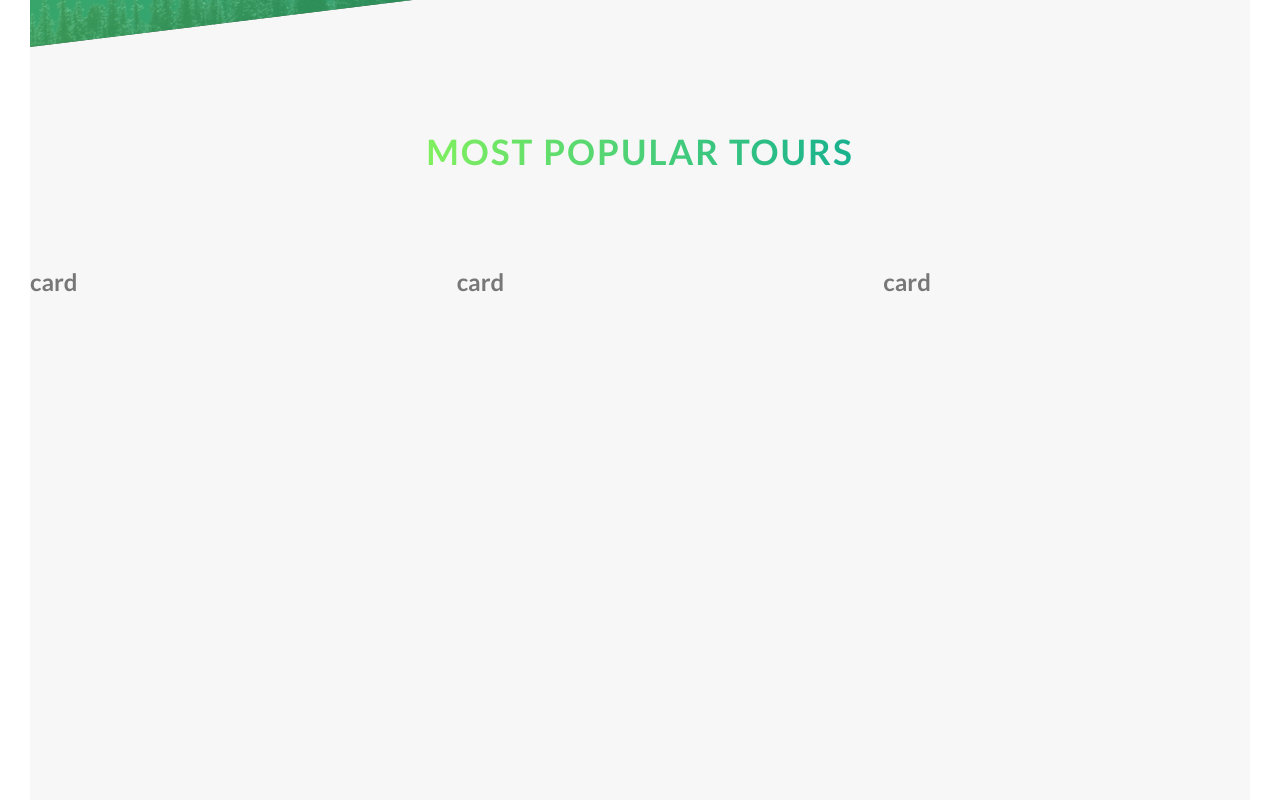
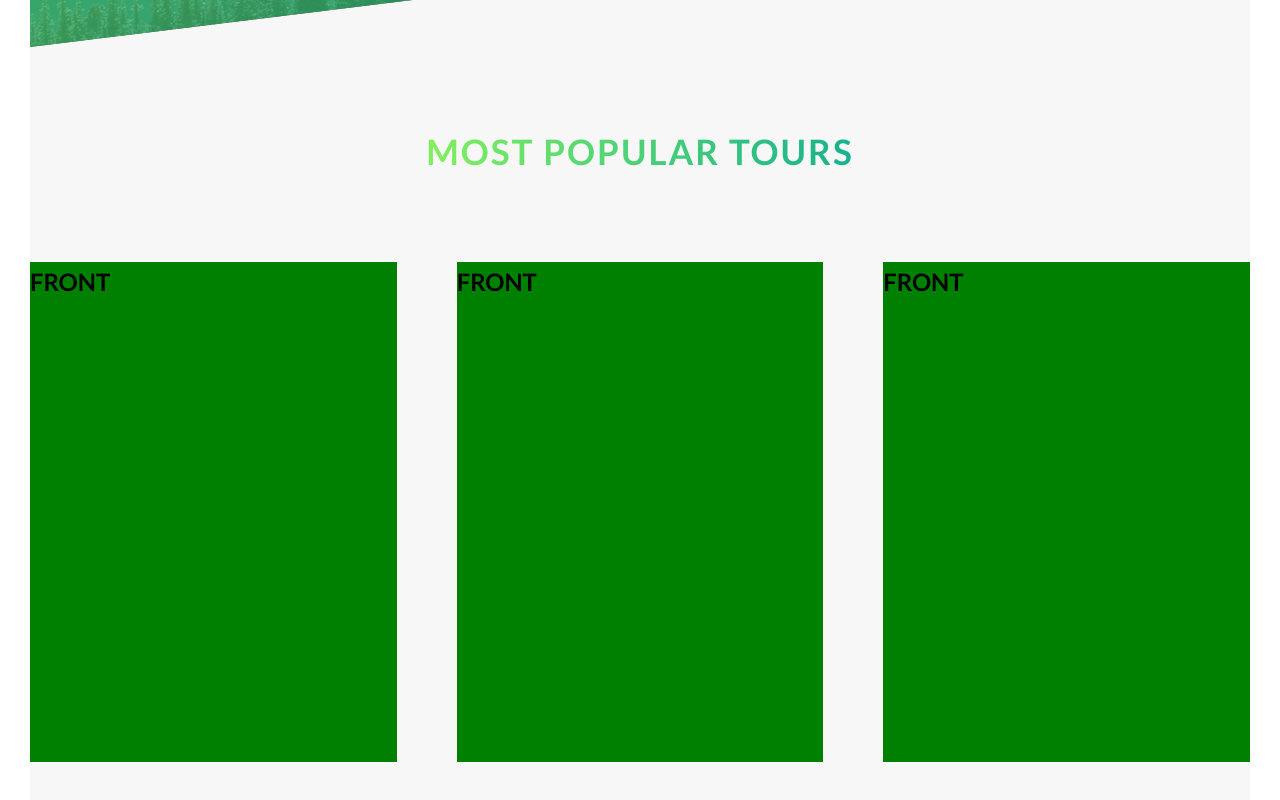
Before and after one commit to dario-piotrowicz/VueJS3-CSS_demo_Natours_website_miniproject, a Vue app: page / in a window 1280 px wide. Shown: the part 2556-3356 px from the top of the page. Built offline with nearby package versions, Linux system fonts and the light colour scheme.

Commit message:
implemented the front-back-rotation effect for the tour card component

```diff
--- a/src/components/TourCard.vue
+++ b/src/components/TourCard.vue
@@ -1,5 +1,50 @@
 <template>
     <div class="tour-card">
-        <h1>card</h1>
+        <div class="tour-card__side tour-card__side--front">
+            <h1>FRONT</h1>
+        </div>
+        <div class="tour-card__side tour-card__side--back">
+            <h1>BACK</h1>
+        </div>
     </div>
 </template>
+
+<style lang="scss" scoped>
+.tour-card {
+    position: relative;
+    perspective: 1500px;
+    height: 50rem;
+
+    &__side {
+        position: absolute;
+        top: 0;
+        left: 0;
+        width: 100%;
+        backface-visibility: hidden;
+        height: 50rem;
+        transition: all 1s ease;
+
+        &--front {
+            color: black;
+            background-color: green;
+        }
+
+        &--back {
+            color: black;
+            background-color:indianred;
+            transform: rotateY(180deg);
+        }
+    }
+
+    &:hover > &__ {
+        &side {
+            &--front {
+                transform: rotateY(180deg);
+            }
+            &--back {
+                transform: rotateY(360deg);
+            }
+        }
+    }
+}
+</style>
```
